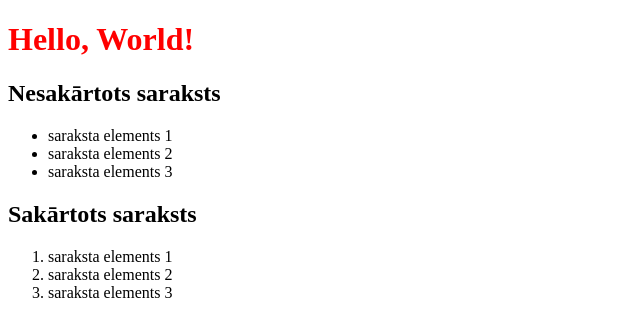
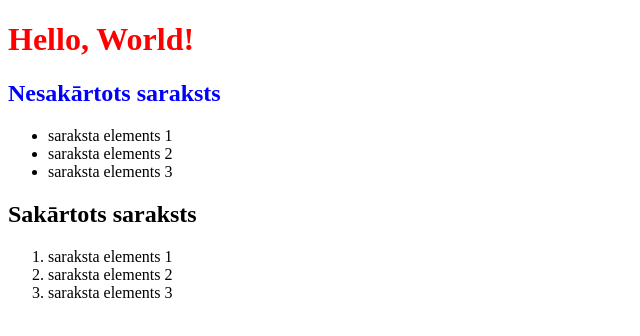
Before and after one commit to zirodev23/html-hello-world, a plain HTML site: page index.html in a window 1280 px wide. Shown: the whole page, without its empty margins (0-640 px from the left). Drawn offline with Linux system fonts and the light colour scheme; a script that the page names is missing.

Commit message:
other js and css embed options

```diff
--- a/index.html
+++ b/index.html
@@ -5,11 +5,14 @@
     <meta name="viewport" content="width=device-width, initial-scale=1.0">
     <title>Hello World App</title>
     <link rel="stylesheet" href="css/styles.css">
+    <script>
+        console.log("js in head section");
+    </script>
 </head>
 <body>
     <h1>Hello, World!</h1>
 
-    <h2>Nesakārtots saraksts</h2>
+    <h2 style="color:blue">Nesakārtots saraksts</h2>
     <ul>
         <li>saraksta elements 1</li>
         <li>saraksta elements 2</li>
@@ -24,5 +27,9 @@
     </ol>
 
     <script src="js/app.js"></script>
+
+    <script>
+        console.log("js from html file");
+    </script>
 </body>
 </html>
```
